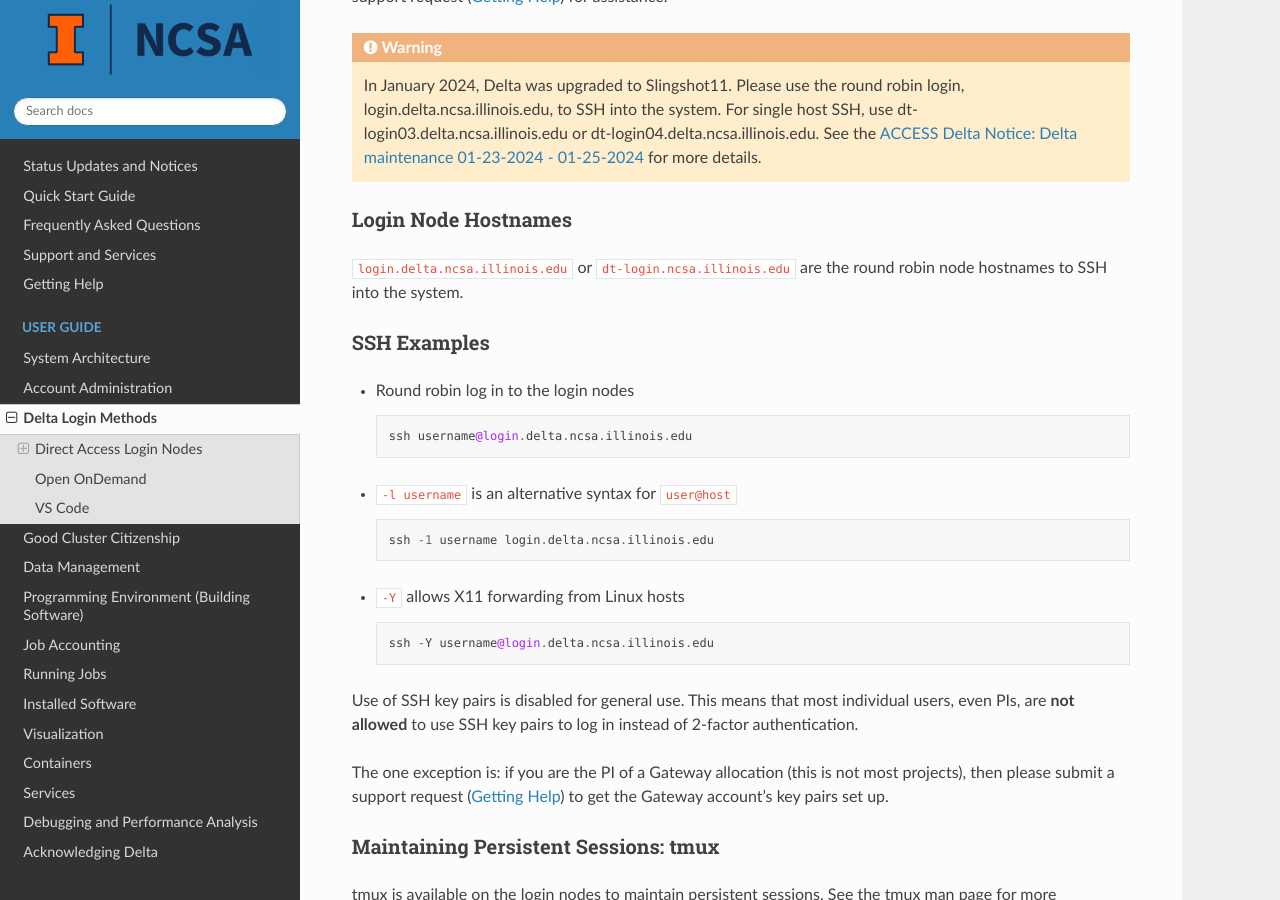
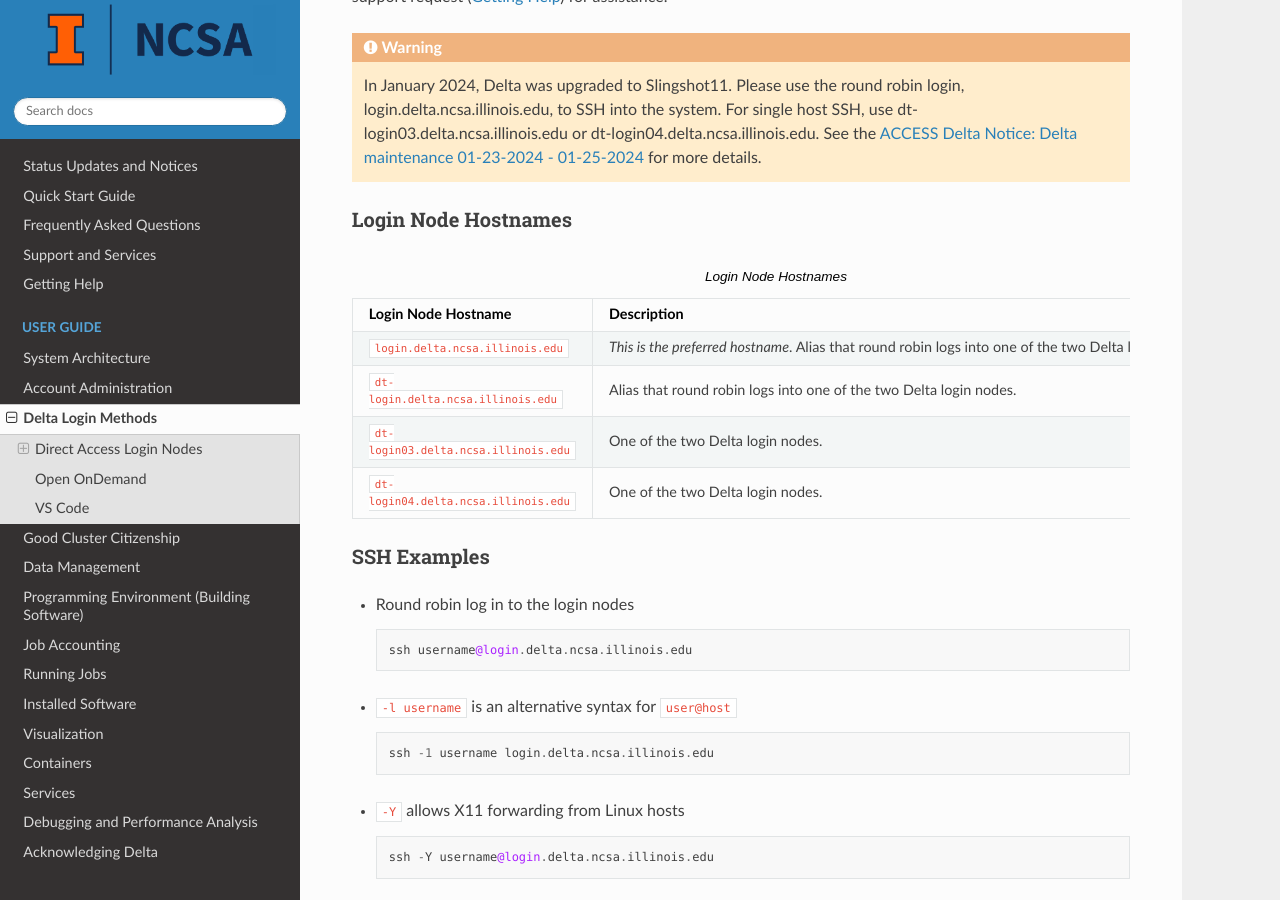
Before and after one commit to ncsa/Delta_doc, a Sphinx documentation site: the page built from docs/source/user_guide/accessing.rst, in a window 1280 px wide and 900 px high, scrolled down 447 px. Built offline with Sphinx 7.4.7 and the Read the Docs theme 2.0.0, drawn with Linux system fonts in a browser that asks for light colours.

Commit message:
Update accessing.rst added. back a hostname table
added back a login node hostname table to display the 4 options (2 aliases + 2 login node names) but kept examples in separate list.

```diff
--- a/docs/source/user_guide/accessing.rst
+++ b/docs/source/user_guide/accessing.rst
@@ -21,7 +21,16 @@ For ACCESS awarded projects, to find your local NCSA username go to your `ACCESS
 Login Node Hostnames
 ~~~~~~~~~~~~~~~~~~~~~~~
 
-``login.delta.ncsa.illinois.edu`` or ``dt-login.ncsa.illinois.edu`` are the round robin node hostnames to SSH into the system.
+.. table:: Login Node Hostnames
+
+   =======================================   ==============================
+   Login Node Hostname                       Description
+   =======================================   ==============================
+   ``login.delta.ncsa.illinois.edu``         *This is the preferred hostname*. Alias that round robin logs into one of the two Delta login nodes.
+   ``dt-login.delta.ncsa.illinois.edu``      Alias that round robin logs into one of the two Delta login nodes.
+   ``dt-login03.delta.ncsa.illinois.edu``    One of the two Delta login nodes.
+   ``dt-login04.delta.ncsa.illinois.edu``    One of the two Delta login nodes.
+   =======================================   ==============================
 
 SSH Examples
 ~~~~~~~~~~~~~~
```
